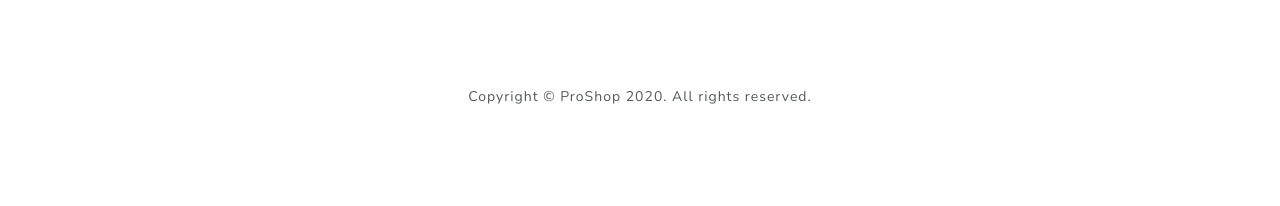
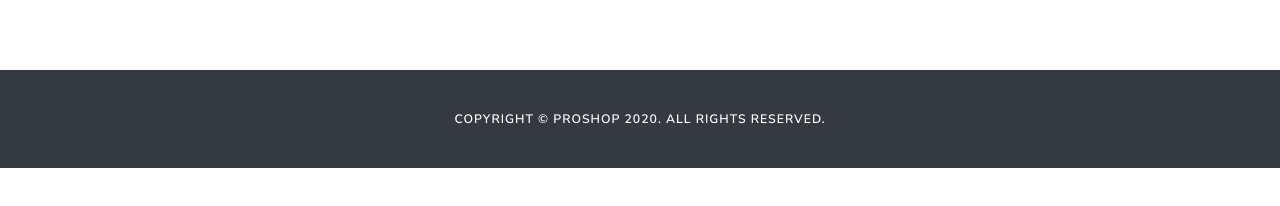
Before and after one commit to KamaldeepSahni/proshop, a React (Create React App) app in the folder frontend/: page /cart/1 in a window 1280 px wide. Shown: the part 570-776 px from the top of the page. Built offline with nearby package versions, Linux system fonts and the light colour scheme; no server answers.

Commit message:
Footer Refactor

```diff
--- a/frontend/src/components/Footer.js
+++ b/frontend/src/components/Footer.js
@@ -1,16 +1,22 @@
 import React from 'react';
-import { Container, Row, Col } from 'react-bootstrap';
+import { Row, Col, Navbar } from 'react-bootstrap';
 
 const Footer = () => {
   return (
     <footer>
-      <Container>
+      <Navbar
+        bg="dark"
+        variant="dark"
+        expand="lg"
+        className="align-items-center justify-content-center"
+        collapseOnSelect
+      >
         <Row>
-          <Col className="text-center py-3">
+          <Col className="text-center text-white py-3">
             Copyright &copy; ProShop 2020. All rights reserved.
           </Col>
         </Row>
-      </Container>
+      </Navbar>
     </footer>
   );
 };
```
